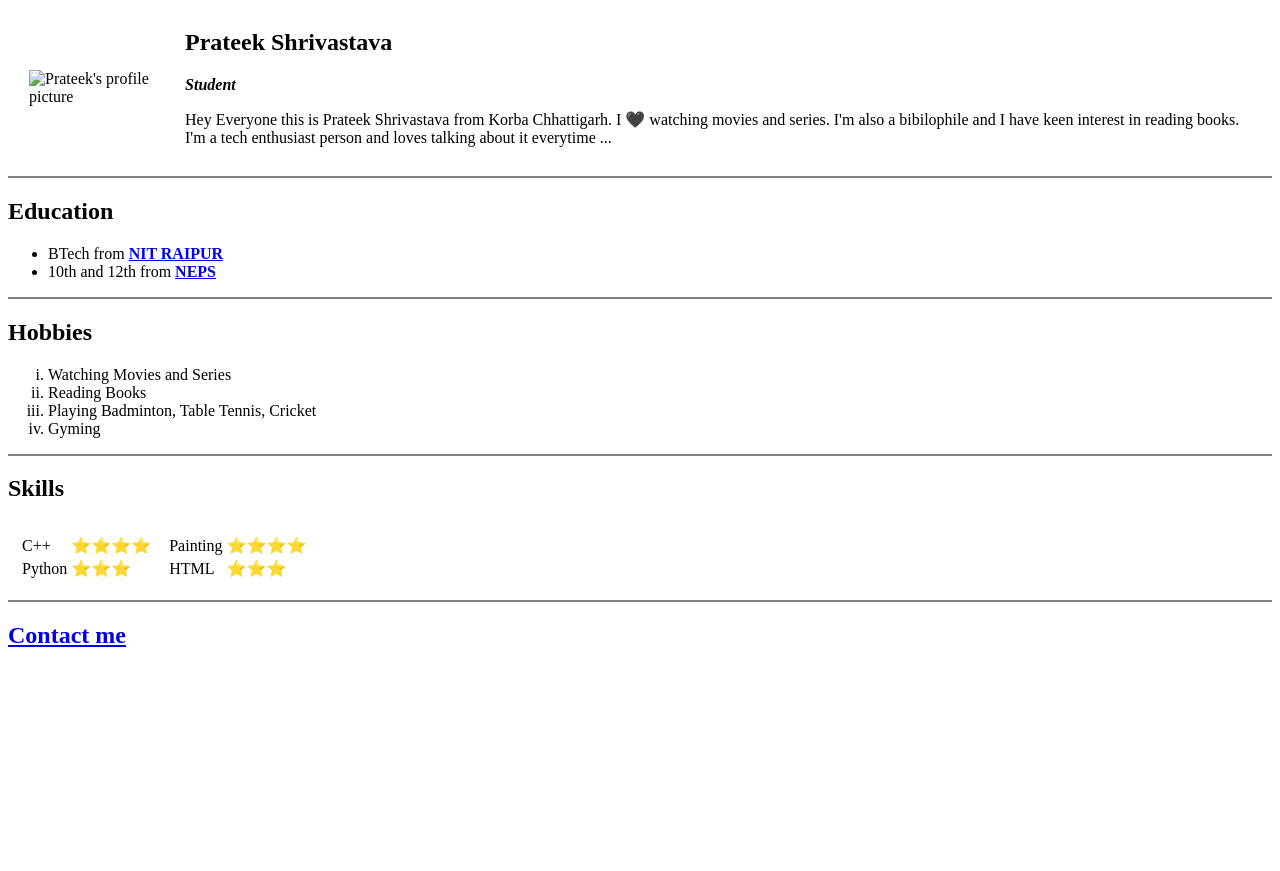
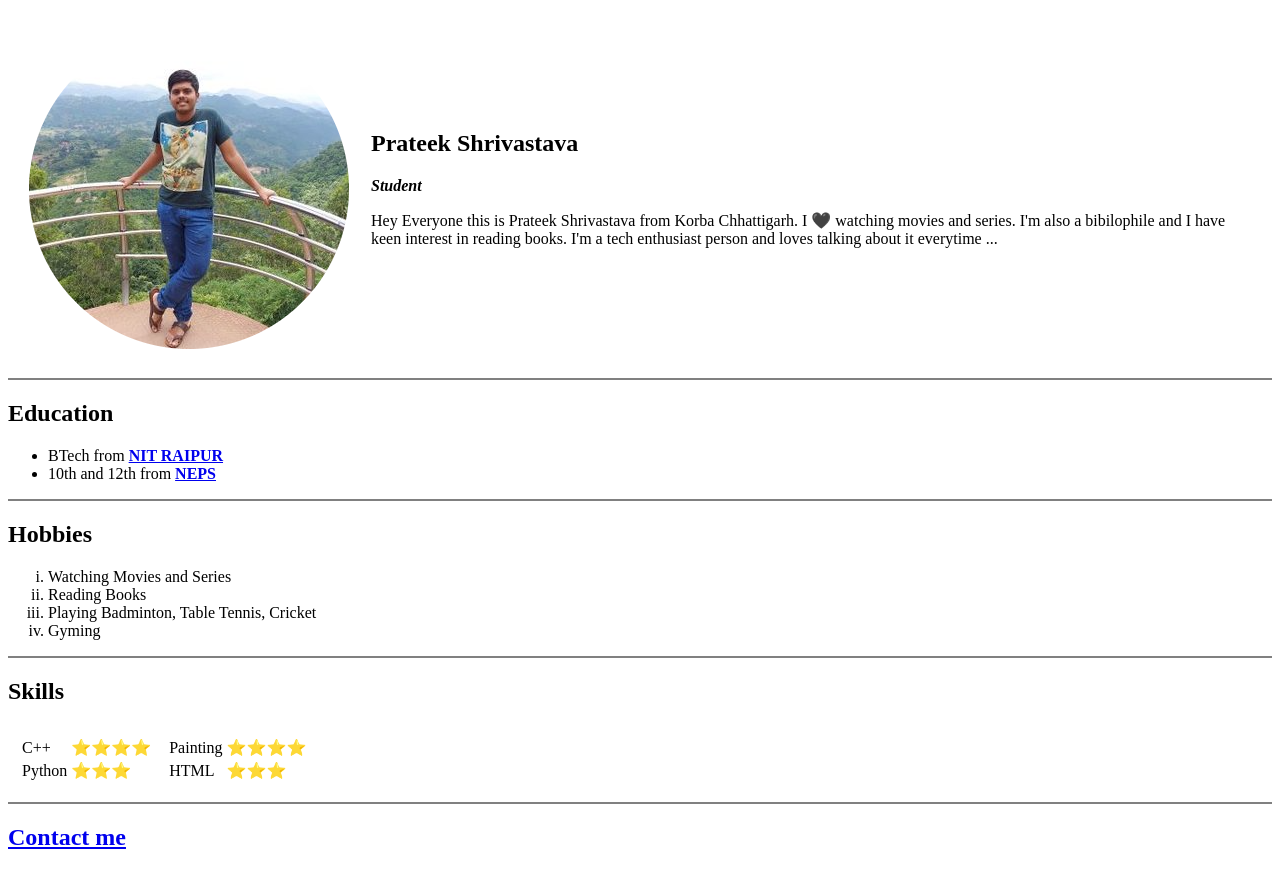
Before and after one commit to iam-prateek/Personal-Site, a plain HTML site: page index.html in a window 1280 px wide. Before the commit the page ends 800 px from the top, so only its background shows below. Drawn offline with Linux system fonts and the light colour scheme.

Commit message:
Update index.html

```diff
--- a/index.html
+++ b/index.html
@@ -7,7 +7,7 @@
 
 <body>
   <table cellspacing="20">
-    <td><img src="Images/img.png" alt="Prateek's profile picture"></td>
+    <td><img src="img.png" alt="Prateek's profile picture"></td>
     <td>
       <h2>Prateek Shrivastava</h2>
       <p><em><strong>Student</strong></em></p>
```
